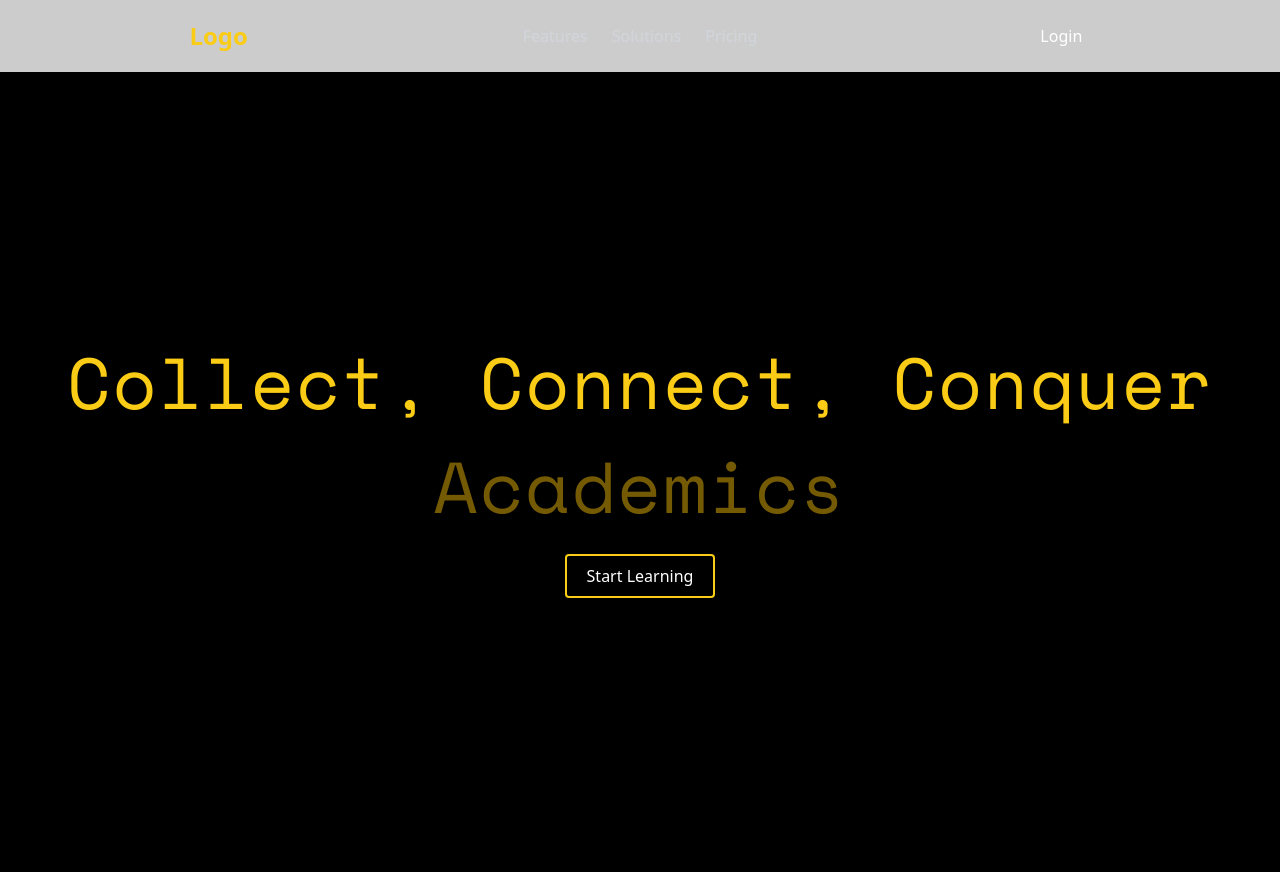
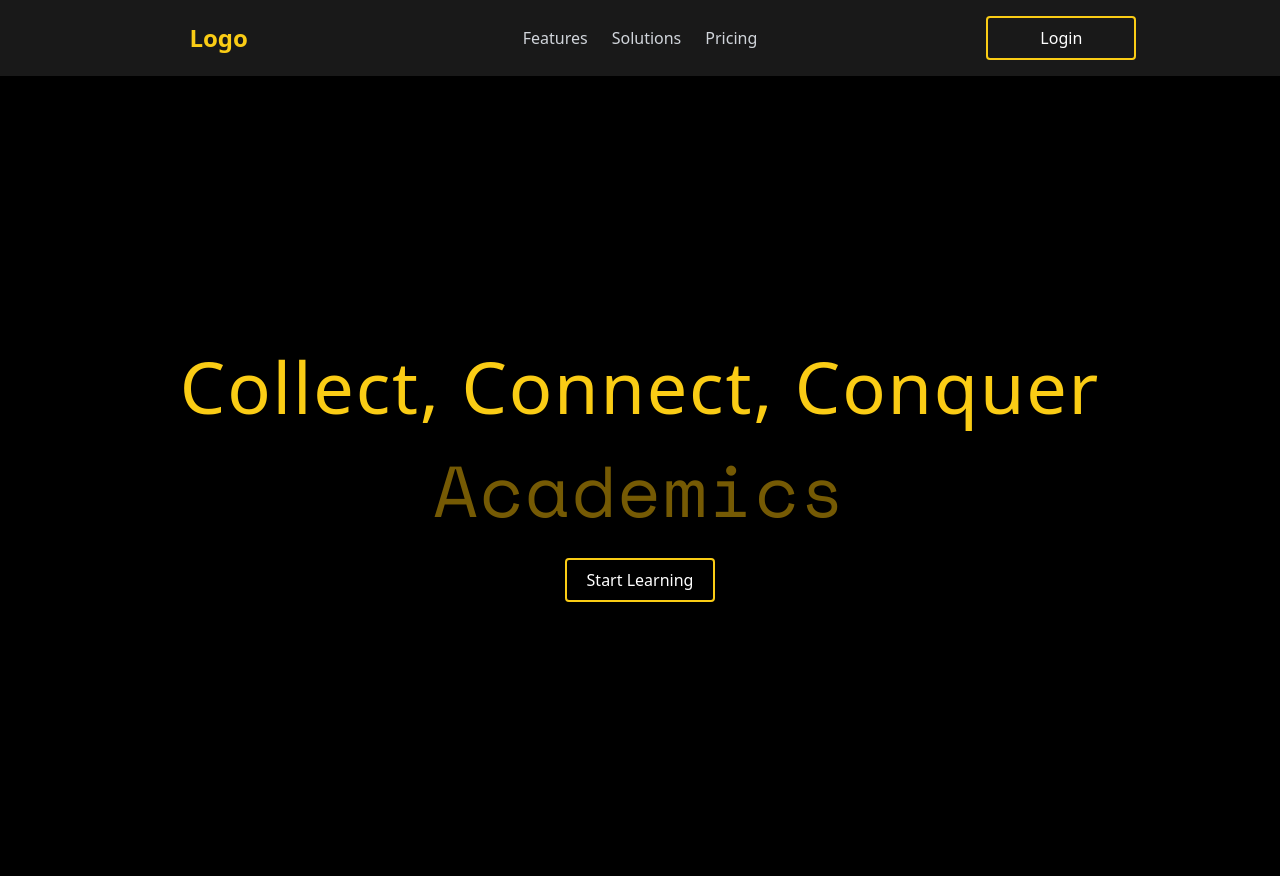
Before and after one commit to AboubakarArisar/pindaribook, a React (Vite) app: page / in a window 1280 px wide. Built offline with nearby package versions, Linux system fonts and the light colour scheme.

Commit message:
changes added

```diff
--- a/src/components/Navbar.jsx
+++ b/src/components/Navbar.jsx
@@ -4,7 +4,7 @@ import CustomButton from "./CustomButton";
 const Navbar = () => {
   return (
     <>
-      <header className='p-4 shadow-xl bg-black/20 text-white backdrop-blur-lg'>
+      <header className='p-4 shadow-xl bg-black/90 text-white backdrop-blur-lg sticky top-0 right-0 left-0'>
         <nav className='flex justify-around items-center gap-4'>
           <div className='w-1/3 flex justify-center items-center text-yellow-400 font-semibold text-2xl transform transition-transform duration-300 hover:scale-105'>
             Logo
@@ -22,7 +22,7 @@ const Navbar = () => {
             </ul>
           </div>
           <div className='w-1/3 flex justify-center items-center'>
-            <CustomButton className='border-yellow-400 hover:bg-yellow-400 hover:text-black hover:shadow-lg transition duration-300'>
+            <CustomButton className='border-yellow-400 border-2 hover:bg-yellow-400 hover:text-black hover:shadow-lg transition duration-300'>
               Login
             </CustomButton>
           </div>
--- a/src/pages/HomePage.jsx
+++ b/src/pages/HomePage.jsx
@@ -5,7 +5,7 @@ const Home = () => {
   return (
     <>
       <main className='w-full h-screen bg-black flex flex-col justify-center items-center gap-8'>
-        <h1 className='text-yellow-400 text-3xl md:text-7xl font-mono tracking-wide'>
+        <h1 className='text-yellow-400 text-3xl md:text-7xl tracking-wide'>
           Collect, Connect, Conquer
         </h1>
         <h1 className='text-yellow-500 opacity-50 text-3xl md:text-7xl font-mono tracking-wide'>
--- a/src/pages/PageNotFound.jsx
+++ b/src/pages/PageNotFound.jsx
@@ -11,7 +11,9 @@ const PageNotFound = () => {
       <main className='w-full h-screen bg-black flex flex-col gap-6 justify-center items-center'>
         <h1 className='text-xl md:text-8xl text-yellow-400 shadow-xl'>404</h1>
         <h6 className='text-yellow-400'>oops! seems like you are lost</h6>
-        <CustomButton onClick={handleClick}>Go Back</CustomButton>
+        <CustomButton className={"border-2"} onClick={handleClick}>
+          Go Back
+        </CustomButton>
       </main>
     </>
   );
```
